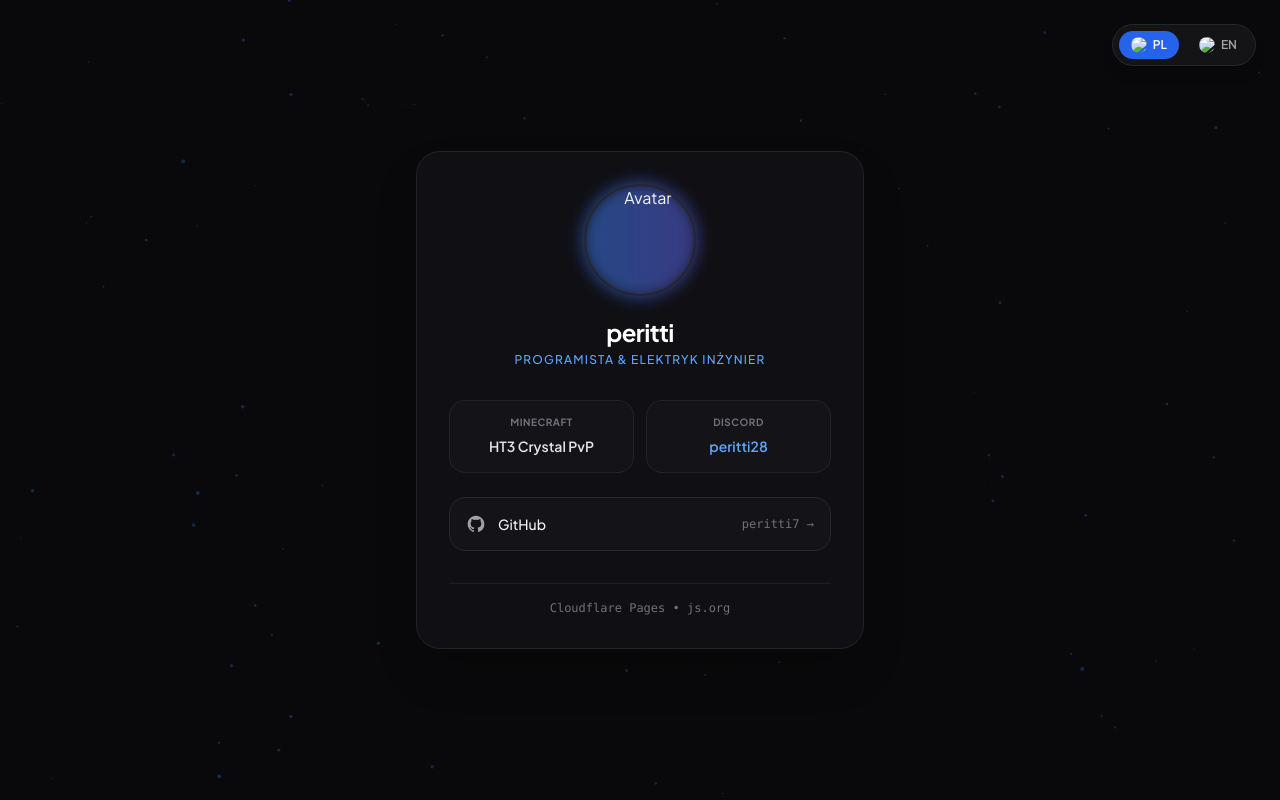
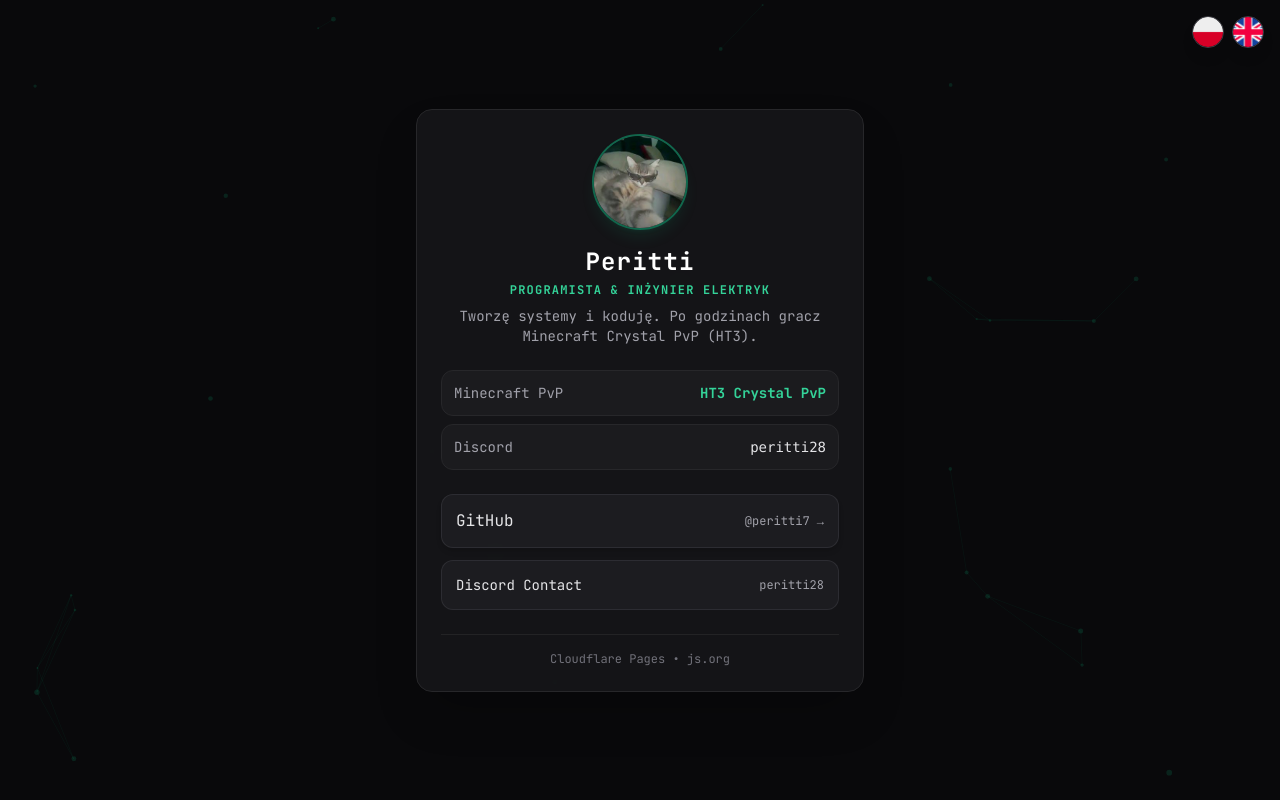
Before and after one commit to peritti7/link-in-bio-peritti, a plain HTML site: page index.html in a window 1280 px wide. Drawn offline with nearby package versions, Linux system fonts and the light colour scheme.

Commit message:
Refactor index.html for improved structure and styling
Updated HTML structure and styles, changed fonts, and modified language handling. Improved button functionality and visual elements.

```diff
--- a/index.html
+++ b/index.html
@@ -1,202 +1,154 @@
 <!DOCTYPE html>
-<html lang="pl">
+<html lang="pl" id="htmlRoot">
 <head>
     <meta charset="UTF-8">
     <meta name="viewport" content="width=device-width, initial-scale=1.0">
-    <title>peritti | Portfolio</title>
+    <title>Peritti – Portfolio</title>
     <script src="https://cdn.tailwindcss.com"></script>
     <style>
-        @import url('https://fonts.googleapis.com/css2?family=Plus+Jakarta+Sans:wght@400;500;600;700&display=swap');
-        body {
-            font-family: 'Plus Jakarta Sans', sans-serif;
-        }
-        #bg-canvas {
+        @import url('https://fonts.googleapis.com/css2?family=JetBrains+Mono:wght@400;700&display=swap');
+        body { font-family: 'JetBrains Mono', monospace; }
+        .bg-canvas {
             position: fixed;
             top: 0;
             left: 0;
             width: 100%;
             height: 100%;
+            pointer-events: none;
             z-index: -1;
-            pointer-events: none;
-        }
-        .glass-card {
-            background: rgba(18, 18, 24, 0.75);
-            backdrop-filter: blur(16px);
-            -webkit-backdrop-filter: blur(16px);
-            border: 1px solid rgba(255, 255, 255, 0.08);
-        }
-        .btn-hover {
-            transition: all 0.3s cubic-bezier(0.4, 0, 0.2, 1);
-        }
-        .btn-hover:hover {
-            transform: translateY(-2px);
-            box-shadow: 0 10px 25px -5px rgba(59, 130, 246, 0.25);
-            border-color: rgba(59, 130, 246, 0.5);
         }
     </style>
 </head>
-<body class="bg-[#09090b] text-zinc-100 min-h-screen flex items-center justify-center p-4 relative overflow-x-hidden">
+<body class="bg-zinc-950 text-zinc-100 min-h-screen flex items-center justify-center p-4 relative overflow-x-hidden">
 
-    <canvas id="bg-canvas"></canvas>
+    <canvas id="bgCanvas" class="bg-canvas"></canvas>
 
-    <div class="absolute top-6 right-6 z-20 flex items-center gap-2 bg-zinc-900/80 border border-zinc-800 p-1.5 rounded-full shadow-lg backdrop-blur-md">
-        <button onclick="setLanguage('pl')" id="btn-pl" class="flex items-center gap-1.5 px-3 py-1.5 rounded-full text-xs font-semibold transition bg-blue-600 text-white shadow-sm">
-            <img src="pl.png" alt="PL" class="w-4 h-4 rounded-full object-cover"> PL
+    <div class="absolute top-4 right-4 flex gap-2 z-10">
+        <button onclick="setLang('pl')" class="w-8 h-8 rounded-full overflow-hidden border border-zinc-700 hover:scale-110 transition shadow-lg">
+            <img src="./assets/pl.png" alt="PL" class="w-full h-full object-cover">
         </button>
-        <button onclick="setLanguage('en')" id="btn-en" class="flex items-center gap-1.5 px-3 py-1.5 rounded-full text-xs font-semibold transition text-zinc-400 hover:text-white">
-            <img src="uk.png" alt="EN" class="w-4 h-4 rounded-full object-cover"> EN
+        <button onclick="setLang('en')" class="w-8 h-8 rounded-full overflow-hidden border border-zinc-700 hover:scale-110 transition shadow-lg">
+            <img src="./assets/uk.png" alt="EN" class="w-full h-full object-cover">
         </button>
     </div>
 
-    <div class="max-w-md w-full glass-card rounded-3xl p-8 shadow-2xl relative z-10 my-12">
+    <div class="max-w-md w-full bg-zinc-900/80 backdrop-blur-md border border-zinc-800 rounded-2xl p-6 shadow-2xl transition-all duration-300 hover:border-zinc-700">
 
-        <div class="text-center mb-8">
-            <div class="relative w-28 h-28 mx-auto mb-5 group">
-                <div class="absolute -inset-0.5 bg-gradient-to-r from-blue-500 to-indigo-500 rounded-full blur opacity-50 group-hover:opacity-100 transition duration-500"></div>
-                <img src="avatar.jpeg" alt="Avatar" class="relative w-28 h-28 rounded-full object-cover border-2 border-zinc-800 shadow-inner">
+        <div class="text-center mb-6">
+            <div class="w-24 h-24 rounded-full overflow-hidden border-2 border-emerald-500/50 mx-auto mb-4 shadow-lg shadow-emerald-500/10">
+                <img src="./assets/avatar.jpeg" alt="Peritti" class="w-full h-full object-cover">
             </div>
-            <h1 class="text-2xl font-bold tracking-tight text-white">peritti</h1>
-            <p class="text-xs font-medium text-blue-400 mt-1 uppercase tracking-widest" data-translate="role">Programista & Elektryk Inżynier</p>
+            <h1 class="text-2xl font-bold text-white tracking-wider">Peritti</h1>
+            <p id="txtRole" class="text-xs text-emerald-400 mt-1 font-semibold uppercase tracking-widest">Programista & Inżynier Elektryk</p>
+            <p id="txtDesc" class="text-sm text-zinc-400 mt-2">Tworzę systemy i koduję. Po godzinach gracz Minecraft Crystal PvP (HT3).</p>
         </div>
 
-        <div class="grid grid-cols-2 gap-3 mb-6">
-            <div class="bg-zinc-900/60 border border-zinc-800/80 p-3.5 rounded-2xl text-center">
-                <span class="block text-[10px] uppercase font-bold text-zinc-500 tracking-wider mb-1" data-translate="skill1_title">Minecraft</span>
-                <span class="text-sm font-semibold text-zinc-200">HT3 Crystal PvP</span>
+        <div class="mb-6 space-y-2">
+            <div class="flex items-center justify-between p-3 bg-zinc-800/40 border border-zinc-800 rounded-xl text-sm">
+                <span id="txtMcLabel" class="text-zinc-400">Minecraft PvP</span>
+                <span class="text-emerald-400 font-bold">HT3 Crystal PvP</span>
             </div>
-            <div class="bg-zinc-900/60 border border-zinc-800/80 p-3.5 rounded-2xl text-center">
-                <span class="block text-[10px] uppercase font-bold text-zinc-500 tracking-wider mb-1" data-translate="skill2_title">Discord</span>
-                <span id="discord-tag" class="text-sm font-semibold text-blue-400 cursor-pointer hover:underline" onclick="copyDiscord()">peritti28</span>
+            <div class="flex items-center justify-between p-3 bg-zinc-800/40 border border-zinc-800 rounded-xl text-sm">
+                <span class="text-zinc-400">Discord</span>
+                <span class="text-zinc-200 font-mono">peritti28</span>
             </div>
         </div>
 
         <div class="space-y-3">
-            <a href="https://github.com/peritti7" target="_blank" class="btn-hover flex items-center justify-between p-4 bg-zinc-900/60 border border-zinc-800 rounded-2xl text-sm font-medium">
-                <span class="flex items-center gap-3">
-                    <svg class="w-5 h-5 text-zinc-400" fill="currentColor" viewBox="0 0 24 24"><path fill-rule="evenodd" clip-rule="evenodd" d="M12 2C6.477 2 2 6.484 2 12.017c0 4.425 2.865 8.18 6.839 9.504.5.092.682-.217.682-.483 0-.237-.008-.868-.013-1.703-2.782.605-3.369-1.343-3.369-1.343-.454-1.158-1.11-1.466-1.11-1.466-.908-.62.069-.608.069-.608 1.003.07 1.53 1.032 1.53 1.032.892 1.53 2.341 1.088 2.91.832.092-.647.35-1.088.636-1.338-2.22-.253-4.555-1.113-4.555-4.951 0-1.093.39-1.988 1.029-2.688-.103-.253-.446-1.272.098-2.65 0 0 .84-.27 2.75 1.026A9.564 9.564 0 0112 6.844c.85.004 1.705.115 2.504.337 1.909-1.296 2.747-1.027 2.747-1.027.546 1.379.202 2.398.1 2.651.64.7 1.028 1.595 1.028 2.688 0 3.848-2.339 4.695-4.566 4.943.359.309.678.92.678 1.855 0 1.338-.012 2.419-.012 2.747 0 .268.18.58.688.482A10.019 10.019 0 0022 12.017C22 6.484 17.522 2 12 2z"/></svg>
-                    GitHub
-                </span>
-                <span class="text-xs text-zinc-500 font-mono">peritti7 &rarr;</span>
+            <a href="https://github.com/peritti7" target="_blank" class="flex items-center justify-between p-3.5 bg-zinc-800/50 hover:bg-zinc-800 border border-zinc-700/50 hover:border-emerald-500/50 rounded-xl transition-all duration-300 group shadow-md">
+                <span class="font-medium text-zinc-200 group-hover:text-emerald-400 transition-colors">GitHub</span>
+                <span class="text-xs text-zinc-400 group-hover:translate-x-1 transition-transform">@peritti7 &rarr;</span>
             </a>
+
+            <div class="flex items-center justify-between p-3.5 bg-zinc-800/50 border border-zinc-700/50 rounded-xl text-sm">
+                <span class="font-medium text-zinc-200">Discord Contact</span>
+                <span class="text-xs text-zinc-400">peritti28</span>
+            </div>
         </div>
 
-        <div class="text-center mt-8 pt-4 border-t border-zinc-800/60 text-xs text-zinc-500 font-mono">
+        <div class="text-center mt-6 pt-4 border-t border-zinc-800/80 text-xs text-zinc-500">
             Cloudflare Pages &bull; js.org
         </div>
 
     </div>
 
     <script>
-        const canvas = document.getElementById('bg-canvas');
+        const translations = {
+            pl: {
+                role: "Programista & Inżynier Elektryk",
+                desc: "Tworzę systemy i koduję. Po godzinach gracz Minecraft Crystal PvP (HT3).",
+                mc: "Minecraft PvP"
+            },
+            en: {
+                role: "Developer & Electrical Engineer",
+                desc: "Building systems and writing code. After hours Minecraft Crystal PvP player (HT3).",
+                mc: "Minecraft PvP"
+            }
+        };
+
+        function setLang(lang) {
+            document.getElementById('htmlRoot').lang = lang;
+            document.getElementById('txtRole').innerText = translations[lang].role;
+            document.getElementById('txtDesc').innerText = translations[lang].desc;
+            document.getElementById('txtMcLabel').innerText = translations[lang].mc;
+        }
+
+        const canvas = document.getElementById('bgCanvas');
         const ctx = canvas.getContext('2d');
-        let particlesArray = [];
+        let particles = [];
 
-        function resizeCanvas() {
+        function resize() {
             canvas.width = window.innerWidth;
             canvas.height = window.innerHeight;
         }
-        window.addEventListener('resize', resizeCanvas);
-        resizeCanvas();
 
-        class Particle {
-            constructor() {
-                this.x = Math.random() * canvas.width;
-                this.y = Math.random() * canvas.height;
-                this.size = Math.random() * 1.5 + 0.5;
-                this.speedX = (Math.random() - 0.5) * 0.4;
-                this.speedY = (Math.random() - 0.5) * 0.4;
-            }
-            update() {
-                this.x += this.speedX;
-                this.y += this.speedY;
-                if (this.x < 0 || this.x > canvas.width) this.speedX *= -1;
-                if (this.y < 0 || this.y > canvas.height) this.speedY *= -1;
-            }
-            draw() {
-                ctx.fillStyle = 'rgba(59, 130, 246, 0.25)';
-                ctx.beginPath();
-                ctx.arc(this.x, this.y, this.size, 0, Math.PI * 2);
-                ctx.fill();
-            }
+        window.addEventListener('resize', resize);
+        resize();
+
+        for (let i = 0; i < 35; i++) {
+            particles.push({
+                x: Math.random() * canvas.width,
+                y: Math.random() * canvas.height,
+                size: Math.random() * 2 + 1,
+                speedX: (Math.random() - 0.5) * 0.5,
+                speedY: (Math.random() - 0.5) * 0.5
+            });
         }
 
-        function initParticles() {
-            particlesArray = [];
-            let count = (canvas.width * canvas.height) / 12000;
-            for (let i = 0; i < count; i++) {
-                particlesArray.push(new Particle());
-            }
-        }
-        initParticles();
+        function animate() {
+            ctx.clearRect(0, 0, canvas.width, canvas.height);
+            ctx.fillStyle = 'rgba(16, 185, 129, 0.15)';
+            ctx.strokeStyle = 'rgba(16, 185, 129, 0.05)';
 
-        function animateParticles() {
-            ctx.clearRect(0, 0, canvas.width, canvas.height);
-            for (let i = 0; i < particlesArray.length; i++) {
-                particlesArray[i].update();
-                particlesArray[i].draw();
-                for (let j = i; j < particlesArray.length; j++) {
-                    const dx = particlesArray[i].x - particlesArray[j].x;
-                    const dy = particlesArray[i].y - particlesArray[j].y;
-                    const distance = Math.sqrt(dx * dx + dy * dy);
-                    if (distance < 100) {
-                        ctx.strokeStyle = `rgba(59, 130, 246, ${0.1 * (1 - distance / 100)})`;
-                        ctx.lineWidth = 0.5;
+            particles.forEach((p, index) => {
+                p.x += p.speedX;
+                p.y += p.speedY;
+
+                if (p.x < 0) p.x = canvas.width;
+                if (p.x > canvas.width) p.x = 0;
+                if (p.y < 0) p.y = canvas.height;
+                if (p.y > canvas.height) p.y = 0;
+
+                ctx.beginPath();
+                ctx.arc(p.x, p.y, p.size, 0, Math.PI * 2);
+                ctx.fill();
+
+                for (let j = index + 1; j < particles.length; j++) {
+                    let p2 = particles[j];
+                    let dist = Math.hypot(p.x - p2.x, p.y - p2.y);
+                    if (dist < 120) {
                         ctx.beginPath();
-                        ctx.moveTo(particlesArray[i].x, particlesArray[i].y);
-                        ctx.lineTo(particlesArray[j].x, particlesArray[j].y);
+                        ctx.moveTo(p.x, p.y);
+                        ctx.lineTo(p2.x, p2.y);
                         ctx.stroke();
                     }
                 }
-            }
-            requestAnimationFrame(animateParticles);
-        }
-        animateParticles();
+            });
 
-        function copyDiscord() {
-            navigator.clipboard.writeText("peritti28");
-            const tag = document.getElementById('discord-tag');
-            const originalText = tag.innerText;
-            tag.innerText = currentLang === 'pl' ? "Skopiowano!" : "Copied!";
-            setTimeout(() => {
-                tag.innerText = originalText;
-            }, 1500);
+            requestAnimationFrame(animate);
         }
 
-        const translations = {
-            pl: {
-                role: "Programista & Elektryk Inżynier",
-                skill1_title: "Minecraft",
-                skill2_title: "Discord"
-            },
-            en: {
-                role: "Developer & Electrical Engineer",
-                skill1_title: "Minecraft",
-                skill2_title: "Discord"
-            }
-        };
-
-        let currentLang = 'pl';
-
-        function setLanguage(lang) {
-            currentLang = lang;
-            const btnPl = document.getElementById('btn-pl');
-            const btnEn = document.getElementById('btn-en');
-
-            if (lang === 'pl') {
-                btnPl.className = "flex items-center gap-1.5 px-3 py-1.5 rounded-full text-xs font-semibold transition bg-blue-600 text-white shadow-sm";
-                btnEn.className = "flex items-center gap-1.5 px-3 py-1.5 rounded-full text-xs font-semibold transition text-zinc-400 hover:text-white";
-            } else {
-                btnEn.className = "flex items-center gap-1.5 px-3 py-1.5 rounded-full text-xs font-semibold transition bg-blue-600 text-white shadow-sm";
-                btnPl.className = "flex items-center gap-1.5 px-3 py-1.5 rounded-full text-xs font-semibold transition text-zinc-400 hover:text-white";
-            }
-
-            document.querySelectorAll('[data-translate]').forEach(el => {
-                const key = el.getAttribute('data-translate');
-                if (translations[lang][key]) {
-                    el.innerText = translations[lang][key];
-                }
-            });
-        }
+        animate();
     </script>
 </body>
 </html>
```
